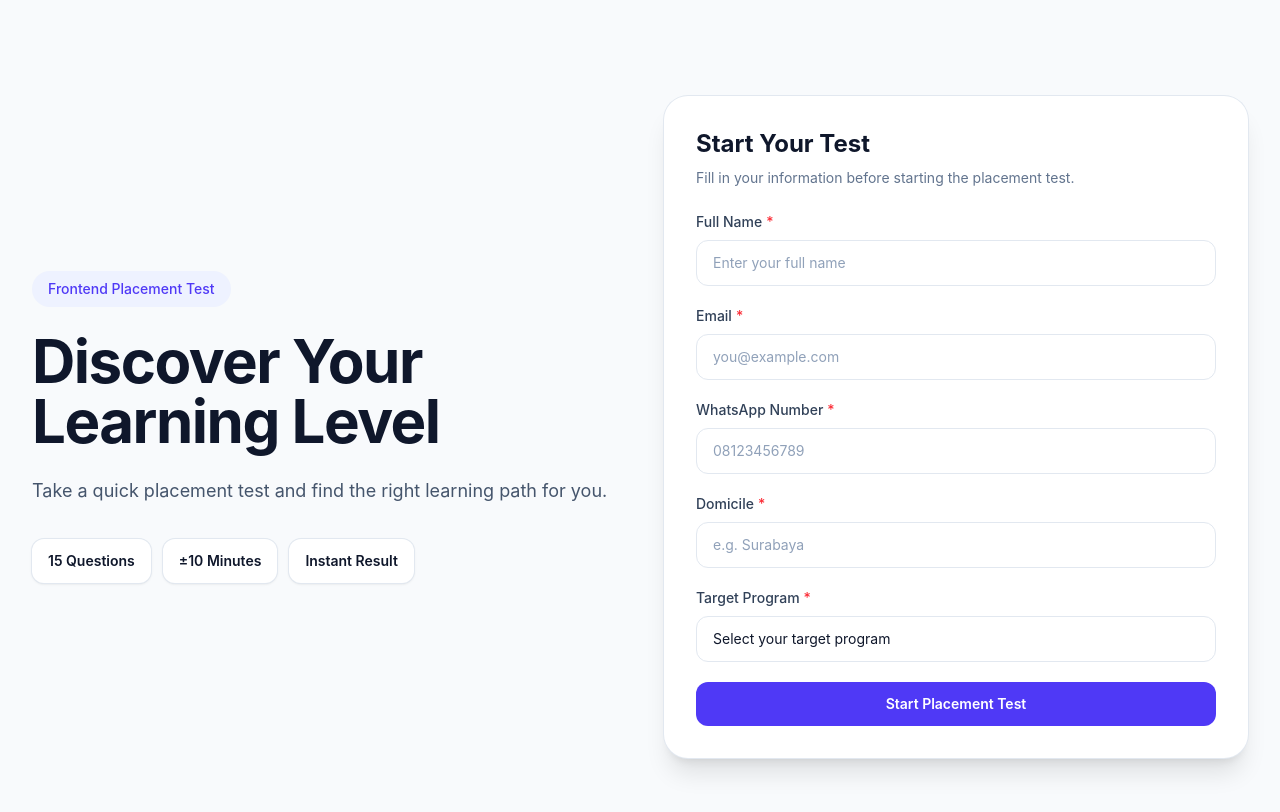
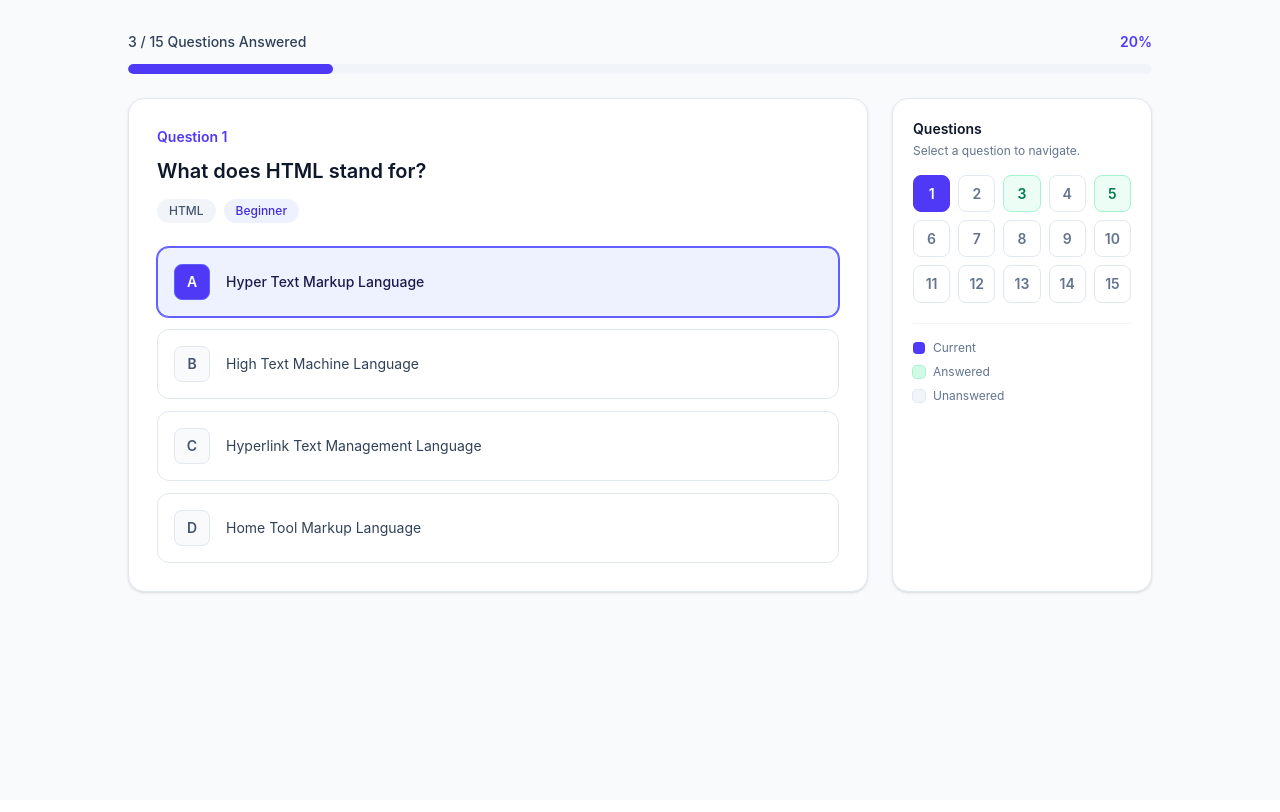
Before and after one commit to strvntrl/placement-test-engine, a React (Vite) app: page / in a window 1280 px wide. Shown: the top 812 px of the page. Built offline with nearby package versions, Linux system fonts and the light colour scheme.

Commit message:
update components

```diff
--- a/src/App.jsx
+++ b/src/App.jsx
@@ -1,18 +1,63 @@
-import { BrowserRouter, Routes, Route } from 'react-router-dom'
+import { useState } from 'react'
 
-import LandingPage from './pages/LandingPage'
-import TestPage from './pages/TestPage'
-import ResultPage from './pages/ResultPage'
+import ProgressBar from './components/ProgressBar'
+import QuestionCard from './components/QuestionCard'
+import QuestionNavigator from './components/QuestionNavigator'
+
+import questions from './data/questions.json'
 
 function App() {
+  const [currentQuestion, setCurrentQuestion] = useState(0)
+  const [answers, setAnswers] = useState({
+    1: 0,
+    3: 2,
+    5: 1,
+  })
+
+  const question = questions[currentQuestion]
+
+  const handleSelectAnswer = (questionId, answerIndex) => {
+    setAnswers((previous) => ({
+      ...previous,
+      [questionId]: answerIndex,
+    }))
+  }
+
+  const answeredCount = Object.keys(answers).length
+
+  const progress = Math.round(
+    (answeredCount / questions.length) * 100
+  )
+
   return (
-    <BrowserRouter>
-      <Routes>
-        <Route path="/" element={<LandingPage />} />
-        <Route path="/test" element={<TestPage />} />
-        <Route path="/result" element={<ResultPage />} />
-      </Routes>
-    </BrowserRouter>
+    <main className="min-h-screen bg-slate-50 p-4 sm:p-8">
+      <div className="mx-auto max-w-5xl space-y-6">
+
+        <ProgressBar
+          current={answeredCount}
+          total={questions.length}
+          percentage={progress}
+        />
+
+        <div className="grid gap-6 lg:grid-cols-[1fr_260px]">
+
+          <QuestionCard
+            question={question}
+            selectedAnswer={answers[question.id]}
+            onSelectAnswer={handleSelectAnswer}
+          />
+
+          <QuestionNavigator
+            questions={questions}
+            answers={answers}
+            currentQuestion={currentQuestion}
+            onQuestionChange={setCurrentQuestion}
+          />
+
+        </div>
+
+      </div>
+    </main>
   )
 }
 
--- a/src/components/Button.jsx
+++ b/src/components/Button.jsx
@@ -1,31 +1,39 @@
 function Button({
   children,
   type = 'button',
-  variant = 'primary',
+  onClick,
   disabled = false,
-  onClick,
   className = '',
 }) {
-  const baseStyles =
-    'inline-flex items-center justify-center rounded-xl px-5 py-3 text-sm font-semibold transition-all duration-200 focus:outline-none focus:ring-2 focus:ring-indigo-500 focus:ring-offset-2 disabled:cursor-not-allowed disabled:opacity-50'
-
-  const variants = {
-    primary:
-      'bg-indigo-600 text-white hover:bg-indigo-700 active:bg-indigo-800',
-    secondary:
-      'border border-slate-200 bg-white text-slate-700 hover:bg-slate-50',
-    danger:
-      'bg-red-600 text-white hover:bg-red-700',
-    ghost:
-      'text-slate-600 hover:bg-slate-100',
-  }
-
   return (
     <button
       type={type}
+      onClick={onClick}
       disabled={disabled}
-      onClick={onClick}
-      className={`${baseStyles} ${variants[variant]} ${className}`}
+      className={`
+        inline-flex
+        items-center
+        justify-center
+        gap-2
+        rounded-xl
+        px-5
+        py-3
+        text-sm
+        font-semibold
+        transition-all
+        duration-200
+        focus:outline-none
+        focus-visible:ring-2
+        focus-visible:ring-indigo-500
+        focus-visible:ring-offset-2
+        disabled:cursor-not-allowed
+        disabled:opacity-50
+        bg-indigo-600
+        text-white
+        hover:bg-indigo-700
+        active:scale-[0.98]
+        ${className}
+      `}
     >
       {children}
     </button>
--- a/src/components/Input.jsx
+++ b/src/components/Input.jsx
@@ -1,48 +1,68 @@
 function Input({
+  id,
+  name,
   label,
-  name,
   type = 'text',
   value,
   onChange,
-  placeholder,
-  error,
+  placeholder = '',
+  error = '',
   required = false,
+  disabled = false,
 }) {
   return (
     <div className="space-y-2">
       <label
-        htmlFor={name}
+        htmlFor={id}
         className="block text-sm font-medium text-slate-700"
       >
         {label}
 
         {required && (
-          <span className="ml-1 text-red-500">*</span>
+          <span className="ml-1 text-red-500" aria-hidden="true">
+            *
+          </span>
         )}
       </label>
 
       <input
-        id={name}
+        id={id}
         name={name}
         type={type}
         value={value}
         onChange={onChange}
         placeholder={placeholder}
+        disabled={disabled}
+        required={required}
         aria-invalid={Boolean(error)}
-        aria-describedby={
-          error ? `${name}-error` : undefined
-        }
-        className={`w-full rounded-xl border bg-white px-4 py-3 text-sm text-slate-900 outline-none transition placeholder:text-slate-400 focus:ring-2 ${
-          error
-            ? 'border-red-400 focus:border-red-500 focus:ring-red-100'
-            : 'border-slate-200 focus:border-indigo-500 focus:ring-indigo-100'
-        }`}
+        aria-describedby={error ? `${id}-error` : undefined}
+        className={`
+          w-full
+          rounded-xl
+          border
+          bg-white
+          px-4
+          py-3
+          text-sm
+          text-slate-900
+          outline-none
+          transition
+          placeholder:text-slate-400
+          disabled:cursor-not-allowed
+          disabled:bg-slate-100
+          ${
+            error
+              ? 'border-red-400 focus:border-red-500 focus:ring-2 focus:ring-red-100'
+              : 'border-slate-200 focus:border-indigo-500 focus:ring-2 focus:ring-indigo-100'
+          }
+        `}
       />
 
       {error && (
         <p
-          id={`${name}-error`}
-          className="text-sm text-red-500"
+          id={`${id}-error`}
+          className="text-sm text-red-600"
+          role="alert"
         >
           {error}
         </p>
--- a/src/components/OptionButton.jsx
+++ b/src/components/OptionButton.jsx
@@ -9,23 +9,63 @@ function OptionButton({
       type="button"
       onClick={onClick}
       aria-pressed={selected}
-      className={`group flex w-full items-center gap-4 rounded-xl border p-4 text-left transition-all duration-200 focus:outline-none focus:ring-2 focus:ring-indigo-500 focus:ring-offset-2 ${
-        selected
-          ? 'border-indigo-500 bg-indigo-50 text-indigo-900'
-          : 'border-slate-200 bg-white text-slate-700 hover:border-indigo-300 hover:bg-slate-50'
-      }`}
+      className={`
+        group
+        flex
+        w-full
+        items-center
+        gap-4
+        rounded-xl
+        border
+        p-4
+        text-left
+        transition-all
+        duration-200
+        focus:outline-none
+        focus-visible:ring-2
+        focus-visible:ring-indigo-500
+        focus-visible:ring-offset-2
+        ${
+          selected
+            ? 'border-indigo-500 bg-indigo-50 ring-1 ring-indigo-500'
+            : 'border-slate-200 bg-white hover:border-indigo-300 hover:bg-slate-50'
+        }
+      `}
     >
       <span
-        className={`flex h-10 w-10 shrink-0 items-center justify-center rounded-full border text-sm font-semibold transition ${
-          selected
-            ? 'border-indigo-500 bg-indigo-600 text-white'
-            : 'border-slate-200 bg-slate-50 text-slate-600 group-hover:border-indigo-300'
-        }`}
+        className={`
+          flex
+          h-9
+          w-9
+          shrink-0
+          items-center
+          justify-center
+          rounded-lg
+          border
+          text-sm
+          font-semibold
+          transition-colors
+          ${
+            selected
+              ? 'border-indigo-500 bg-indigo-600 text-white'
+              : 'border-slate-200 bg-slate-50 text-slate-600 group-hover:border-indigo-300'
+          }
+        `}
       >
         {label}
       </span>
 
-      <span className="text-sm leading-6">
+      <span
+        className={`
+          text-sm
+          leading-6
+          ${
+            selected
+              ? 'font-medium text-indigo-950'
+              : 'text-slate-700'
+          }
+        `}
+      >
         {text}
       </span>
     </button>
--- a/src/components/ProgressBar.jsx
+++ b/src/components/ProgressBar.jsx
@@ -1,36 +1,33 @@
 function ProgressBar({
-  value = 0,
-  label,
+  current = 0,
+  total = 0,
+  percentage = 0,
 }) {
-  const safeValue = Math.min(
-    100,
-    Math.max(0, value)
-  )
+  return (
+    <div className="space-y-3">
+      <div className="flex items-center justify-between gap-4">
+        <span className="text-sm font-medium text-slate-700">
+          {current} / {total} Questions Answered
+        </span>
 
-  return (
-    <div className="space-y-2">
-      {label && (
-        <div className="flex items-center justify-between text-sm">
-          <span className="font-medium text-slate-700">
-            {label}
-          </span>
-
-          <span className="text-slate-500">
-            {safeValue}%
-          </span>
-        </div>
-      )}
+        <span className="text-sm font-semibold text-indigo-600">
+          {percentage}%
+        </span>
+      </div>
 
       <div
-        className="h-2 w-full overflow-hidden rounded-full bg-slate-100"
+        className="h-2.5 w-full overflow-hidden rounded-full bg-slate-100"
         role="progressbar"
-        aria-valuenow={safeValue}
+        aria-valuenow={percentage}
         aria-valuemin="0"
         aria-valuemax="100"
+        aria-label="Quiz progress"
       >
         <div
-          className="h-full rounded-full bg-indigo-600 transition-all duration-500 ease-out"
-          style={{ width: `${safeValue}%` }}
+          className="h-full rounded-full bg-indigo-600 transition-all duration-300 ease-out"
+          style={{
+            width: `${percentage}%`,
+          }}
         />
       </div>
     </div>
--- a/src/components/QuestionCard.jsx
+++ b/src/components/QuestionCard.jsx
@@ -1,4 +1,6 @@
 import OptionButton from './OptionButton'
+
+const OPTION_LABELS = ['A', 'B', 'C', 'D']
 
 function QuestionCard({
   question,
@@ -6,41 +8,57 @@ function QuestionCard({
   onSelectAnswer,
 }) {
   if (!question) {
-    return null
+    return (
+      <div className="rounded-2xl border border-red-200 bg-red-50 p-6">
+        <p className="text-sm font-medium text-red-700">
+          Unable to load this question.
+        </p>
+      </div>
+    )
   }
-
-  const optionLabels = ['A', 'B', 'C', 'D']
 
   return (
     <section
+      aria-labelledby={`question-${question.id}`}
       className="rounded-2xl border border-slate-200 bg-white p-5 shadow-sm sm:p-7"
-      aria-labelledby="question-title"
     >
       <div className="mb-6">
-        <p className="mb-3 text-sm font-medium text-indigo-600">
-          {question.category} · {question.difficulty}
+        <p className="mb-2 text-sm font-semibold text-indigo-600">
+          Question {question.id}
         </p>
 
         <h2
-          id="question-title"
-          className="text-lg font-semibold leading-7 text-slate-900 sm:text-xl"
+          id={`question-${question.id}`}
+          className="text-lg font-semibold leading-8 text-slate-900 sm:text-xl"
         >
           {question.question}
         </h2>
+
+        <div className="mt-3 flex flex-wrap gap-2">
+          <span className="rounded-full bg-slate-100 px-3 py-1 text-xs font-medium text-slate-600">
+            {question.category}
+          </span>
+
+          <span className="rounded-full bg-indigo-50 px-3 py-1 text-xs font-medium text-indigo-700">
+            {question.difficulty}
+          </span>
+        </div>
       </div>
 
       <div
         className="space-y-3"
         role="group"
-        aria-label="Answer options"
+        aria-label={`Answer options for question ${question.id}`}
       >
         {question.options.map((option, index) => (
           <OptionButton
-            key={option}
-            label={optionLabels[index]}
+            key={`${question.id}-${index}`}
+            label={OPTION_LABELS[index]}
             text={option}
             selected={selectedAnswer === index}
-            onClick={() => onSelectAnswer(index)}
+            onClick={() =>
+              onSelectAnswer(question.id, index)
+            }
           />
         ))}
       </div>
--- a/src/components/QuestionNavigator.jsx
+++ b/src/components/QuestionNavigator.jsx
@@ -1,68 +1,100 @@
 function QuestionNavigator({
   questions,
+  answers,
   currentQuestion,
-  isQuestionAnswered,
-  onQuestionClick,
+  onQuestionChange,
 }) {
   return (
-    <div className="rounded-2xl border border-slate-200 bg-white p-5 shadow-sm">
+    <nav
+      aria-label="Question navigation"
+      className="rounded-2xl border border-slate-200 bg-white p-4 shadow-sm sm:p-5"
+    >
       <div className="mb-4">
         <h3 className="text-sm font-semibold text-slate-900">
           Questions
         </h3>
 
         <p className="mt-1 text-xs text-slate-500">
-          Click a number to jump to a question.
+          Select a question to navigate.
         </p>
       </div>
 
-      <div className="grid grid-cols-5 gap-2 sm:grid-cols-8">
+      <div className="grid grid-cols-5 gap-2">
         {questions.map((question, index) => {
-          const isCurrent =
-            currentQuestion === index
-
-          const isAnswered =
-            isQuestionAnswered(question.id)
+          const isCurrent = index === currentQuestion
+          const isAnswered = Object.prototype.hasOwnProperty.call(
+            answers,
+            question.id
+          )
 
           return (
             <button
               key={question.id}
               type="button"
-              onClick={() => onQuestionClick(index)}
-              aria-label={`Go to question ${index + 1}`}
-              aria-current={
-                isCurrent ? 'step' : undefined
-              }
-              className={`flex h-10 w-full items-center justify-center rounded-lg text-sm font-semibold transition focus:outline-none focus:ring-2 focus:ring-indigo-500 ${
-                isCurrent
-                  ? 'bg-indigo-600 text-white'
-                  : isAnswered
-                    ? 'bg-emerald-50 text-emerald-700 ring-1 ring-emerald-200'
-                    : 'bg-slate-100 text-slate-600 hover:bg-slate-200'
+              onClick={() => onQuestionChange(index)}
+              aria-label={`Go to question ${question.id}${
+                isAnswered ? ', answered' : ', unanswered'
               }`}
+              aria-current={isCurrent ? 'step' : undefined}
+              className={`
+                flex
+                aspect-square
+                items-center
+                justify-center
+                rounded-lg
+                border
+                text-sm
+                font-semibold
+                transition-all
+                duration-200
+                focus:outline-none
+                focus-visible:ring-2
+                focus-visible:ring-indigo-500
+                focus-visible:ring-offset-2
+                ${
+                  isCurrent
+                    ? 'border-indigo-600 bg-indigo-600 text-white'
+                    : isAnswered
+                      ? 'border-emerald-200 bg-emerald-50 text-emerald-700 hover:border-emerald-300'
+                      : 'border-slate-200 bg-white text-slate-500 hover:border-indigo-300 hover:text-indigo-600'
+                }
+              `}
             >
-              {index + 1}
+              {question.id}
             </button>
           )
         })}
       </div>
 
-      <div className="mt-5 flex flex-wrap gap-4 text-xs text-slate-500">
-        <div className="flex items-center gap-2">
-          <span className="h-3 w-3 rounded bg-indigo-600" />
-          Current
-        </div>
+      <div className="mt-5 space-y-2 border-t border-slate-100 pt-4">
+        <LegendItem
+          className="bg-indigo-600"
+          label="Current"
+        />
 
-        <div className="flex items-center gap-2">
-          <span className="h-3 w-3 rounded bg-emerald-100 ring-1 ring-emerald-200" />
-          Answered
-        </div>
+        <LegendItem
+          className="bg-emerald-100 ring-1 ring-emerald-200"
+          label="Answered"
+        />
 
-        <div className="flex items-center gap-2">
-          <span className="h-3 w-3 rounded bg-slate-100" />
-          Unanswered
-        </div>
+        <LegendItem
+          className="bg-slate-100 ring-1 ring-slate-200"
+          label="Unanswered"
+        />
       </div>
+    </nav>
+  )
+}
+
+function LegendItem({ className, label }) {
+  return (
+    <div className="flex items-center gap-2 text-xs text-slate-500">
+      <span
+        className={`h-3 w-3 rounded ${className}`}
+        aria-hidden="true"
+      />
+
+      <span>{label}</span>
     </div>
   )
 }
--- a/src/components/Select.jsx
+++ b/src/components/Select.jsx
@@ -1,42 +1,61 @@
 function Select({
+  id,
+  name,
   label,
-  name,
   value,
   onChange,
   options = [],
   placeholder = 'Select an option',
-  error,
+  error = '',
   required = false,
+  disabled = false,
 }) {
   return (
     <div className="space-y-2">
       <label
-        htmlFor={name}
+        htmlFor={id}
         className="block text-sm font-medium text-slate-700"
       >
         {label}
 
         {required && (
-          <span className="ml-1 text-red-500">*</span>
+          <span className="ml-1 text-red-500" aria-hidden="true">
+            *
+          </span>
         )}
       </label>
 
       <select
-        id={name}
+        id={id}
         name={name}
         value={value}
         onChange={onChange}
+        disabled={disabled}
+        required={required}
         aria-invalid={Boolean(error)}
-        aria-describedby={
-          error ? `${name}-error` : undefined
-        }
-        className={`w-full appearance-none rounded-xl border bg-white px-4 py-3 text-sm text-slate-900 outline-none transition focus:ring-2 ${
-          error
-            ? 'border-red-400 focus:border-red-500 focus:ring-red-100'
-            : 'border-slate-200 focus:border-indigo-500 focus:ring-indigo-100'
-        }`}
+        aria-describedby={error ? `${id}-error` : undefined}
+        className={`
+          w-full
+          rounded-xl
+          border
+          bg-white
+          px-4
+          py-3
+          text-sm
+          text-slate-900
+          outline-none
+          transition
+          focus:ring-2
+          disabled:cursor-not-allowed
+          disabled:bg-slate-100
+          ${
+            error
+              ? 'border-red-400 focus:border-red-500 focus:ring-red-100'
+              : 'border-slate-200 focus:border-indigo-500 focus:ring-indigo-100'
+          }
+        `}
       >
-        <option value="" disabled>
+        <option value="">
           {placeholder}
         </option>
 
@@ -52,8 +71,9 @@ function Select({
 
       {error && (
         <p
-          id={`${name}-error`}
-          className="text-sm text-red-500"
+          id={`${id}-error`}
+          className="text-sm text-red-600"
+          role="alert"
         >
           {error}
         </p>
--- a/src/pages/TestPage.jsx
+++ b/src/pages/TestPage.jsx
@@ -1,8 +1,95 @@
+import { useEffect } from 'react'
+import { useNavigate } from 'react-router-dom'
+
+import useQuiz from '../hooks/useQuiz'
+import { getUser } from '../utils/storage'
+
+import QuizHeader from '../components/QuizHeader'
+import QuestionCard from '../components/QuestionCard'
+import QuestionNavigator from '../components/QuestionNavigator'
+import Button from '../components/Button'
+
 function TestPage() {
+  const navigate = useNavigate()
+  const user = getUser()
+
+  const {
+    questions,
+    currentQuestion,
+    currentQuestionData,
+    answers,
+    totalQuestions,
+    selectAnswer,
+    goToQuestion,
+    nextQuestion,
+    previousQuestion,
+  } = useQuiz()
+
+  useEffect(() => {
+    if (!user) {
+      navigate('/', { replace: true })
+    }
+  }, [user, navigate])
+
+  if (!user) {
+    return null
+  }
+
+  const selectedAnswer =
+    answers[currentQuestionData.id]
+
+  const isFirstQuestion = currentQuestion === 0
+  const isLastQuestion =
+    currentQuestion === totalQuestions - 1
+
   return (
-    <div>
-      <h1>Test Page</h1>
-    </div>
+    <main className="min-h-screen bg-slate-50">
+      <div className="mx-auto max-w-4xl px-4 py-6 sm:px-6 lg:px-8">
+        <QuizHeader
+          currentQuestion={currentQuestion + 1}
+          totalQuestions={totalQuestions}
+          userName={user.name}
+        />
+
+        <div className="mt-6">
+          <QuestionCard
+            question={currentQuestionData}
+            selectedAnswer={selectedAnswer}
+            onSelectAnswer={(answerIndex) =>
+                selectAnswer(currentQuestionData.id, answerIndex)
+            }
+          />
+        </div>
+
+        <div className="mt-6">
+          <QuestionNavigator
+            questions={questions}
+            currentQuestion={currentQuestion}
+            answers={answers}
+            onQuestionChange={goToQuestion}
+          />
+        </div>
+
+        <div className="mt-6 flex items-center justify-between gap-4">
+          <Button
+            type="button"
+            variant="secondary"
+            onClick={previousQuestion}
+            disabled={isFirstQuestion}
+          >
+            Previous
+          </Button>
+
+          <Button
+            type="button"
+            onClick={nextQuestion}
+            disabled={isLastQuestion}
+          >
+            Next
+          </Button>
+        </div>
+      </div>
+    </main>
   )
 }
 
```
